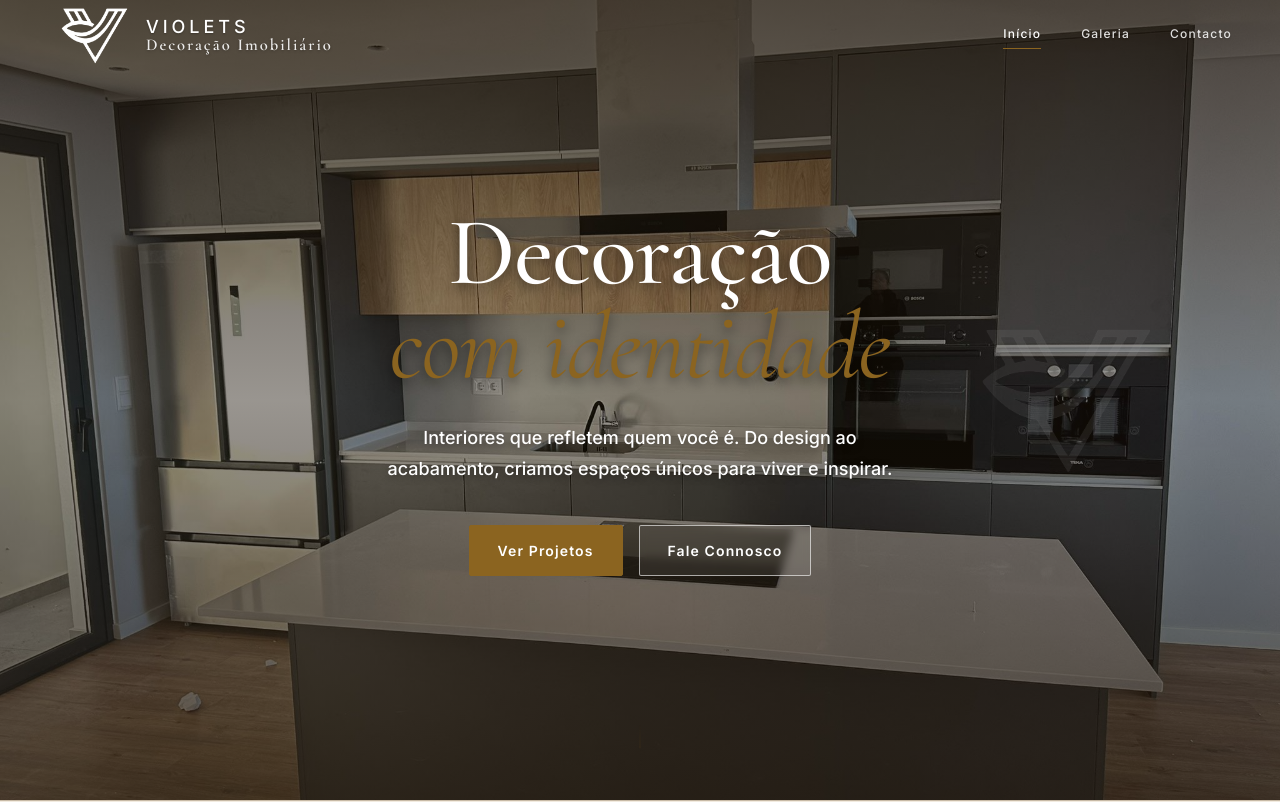
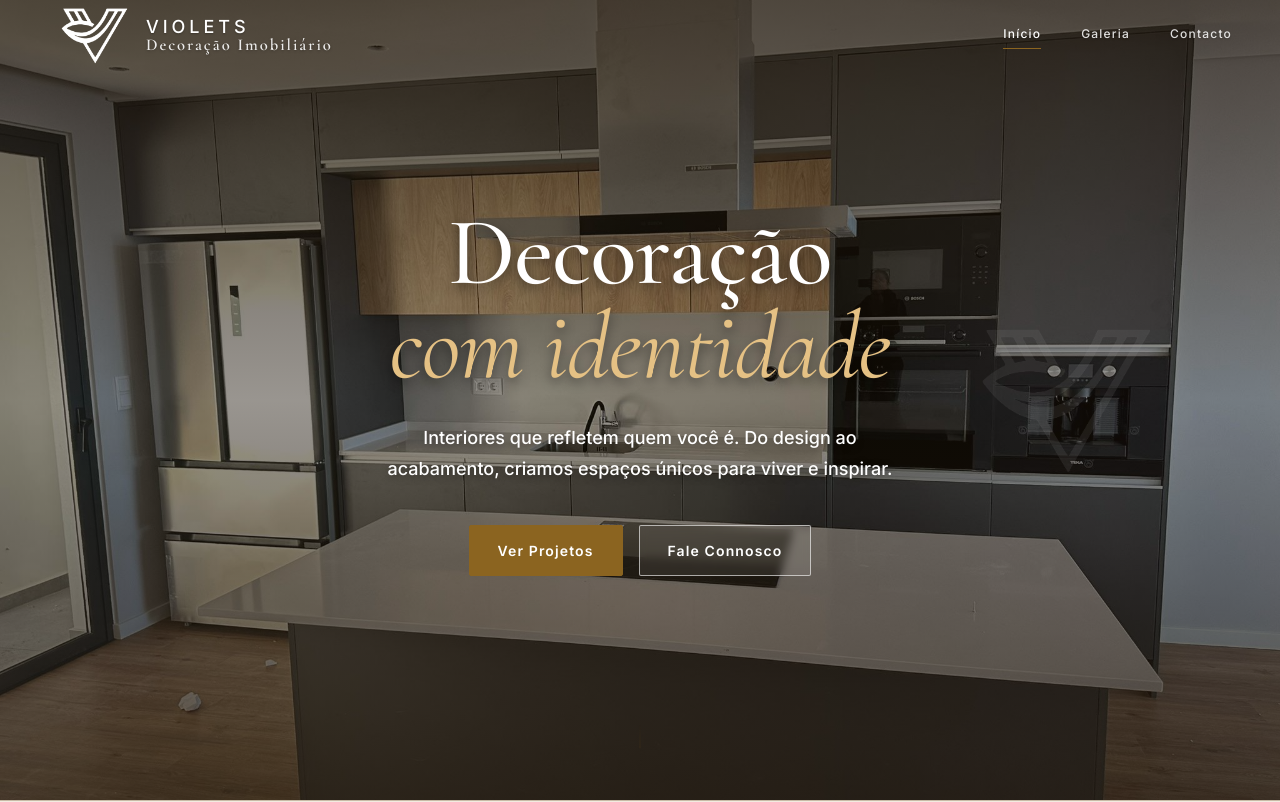
Before and after one commit to joaolopes53/violets, a React (Vite) app: page / in a window 1280 px wide. Shown: the top 802 px of the page. Built offline with nearby package versions, Linux system fonts and the light colour scheme.

Commit message:
style: update hero title emphasis color to #e5c184

```diff
--- a/src/pages/Home.css
+++ b/src/pages/Home.css
@@ -137,7 +137,7 @@
 
 .hero__title em {
   font-style: italic;
-  color: var(--gold);
+  color: #e5c184;
   display: block;
 }
 
```
